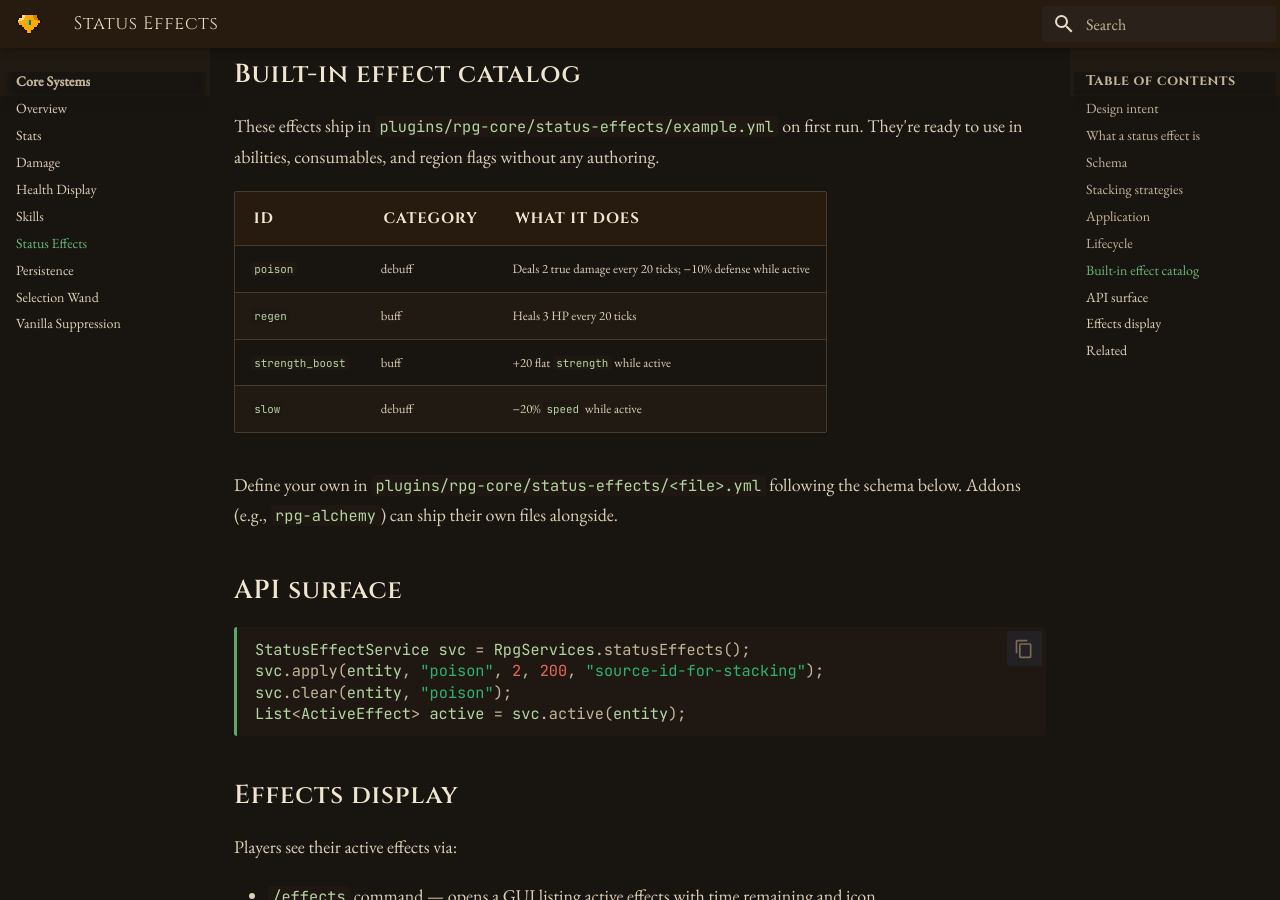
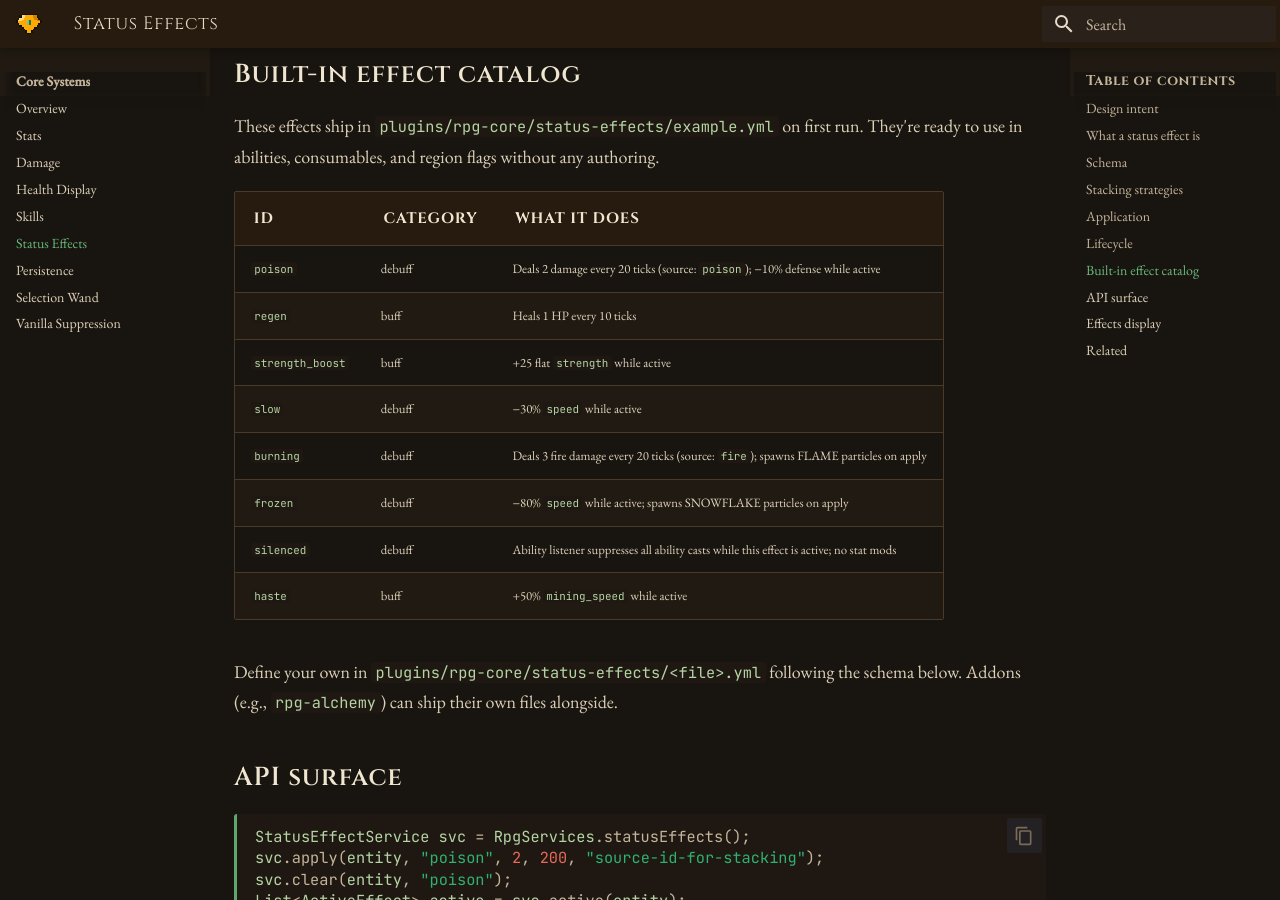
Before and after one commit to 255-Ping/RPGCORE, an MkDocs documentation site: the page built from docs/core/status-effects.md, in a window 1280 px wide and 900 px high, scrolled down 2997 px. Built offline with MkDocs 1.6.1 and Material for MkDocs 9.7.7, drawn with Linux system fonts in a browser that asks for light colours.

Commit message:
docs: deep-dive audit fixes (stats, mobs AI, status effects, ability lore)
- stats.md: add knockback, ammo_usage_reduction, projectile_speed (Combat)
  and auto_loot (Loot) — all present in BuiltinStat enum but undocumented
- mobs.md: remove 5 phantom AI fields (target-priority, leash-action,
  retreat-at-health-percent, move-speed-multiplier, flees-from) that
  MobLoader does NOT parse; add DeathParticle/DeathSound fields from 1.6.0
- status-effects.md: fix wrong catalog values (regen 1HP/10t not 3/20t;
  strength_boost +25 not +20; slow -30% not -20%); add burning, frozen,
  silenced, haste to built-in catalog (added in rpg-core 1.10.2)
- abilities.md: document cooldown-in-lore hint (rpg-core 1.10.9)

Co-Authored-By: Claude Sonnet 4.6 <noreply@anthropic.com>

```diff
--- a/docs/core/status-effects.md
+++ b/docs/core/status-effects.md
@@ -83,10 +83,14 @@ These effects ship in `plugins/rpg-core/status-effects/example.yml` on first run
 
 | ID | Category | What it does |
 |---|---|---|
-| `poison` | debuff | Deals 2 true damage every 20 ticks; −10% defense while active |
-| `regen` | buff | Heals 3 HP every 20 ticks |
-| `strength_boost` | buff | +20 flat `strength` while active |
-| `slow` | debuff | −20% `speed` while active |
+| `poison` | debuff | Deals 2 damage every 20 ticks (source: `poison`); −10% defense while active |
+| `regen` | buff | Heals 1 HP every 10 ticks |
+| `strength_boost` | buff | +25 flat `strength` while active |
+| `slow` | debuff | −30% `speed` while active |
+| `burning` | debuff | Deals 3 fire damage every 20 ticks (source: `fire`); spawns FLAME particles on apply |
+| `frozen` | debuff | −80% `speed` while active; spawns SNOWFLAKE particles on apply |
+| `silenced` | debuff | Ability listener suppresses all ability casts while this effect is active; no stat mods |
+| `haste` | buff | +50% `mining_speed` while active |
 
 Define your own in `plugins/rpg-core/status-effects/<file>.yml` following the schema below. Addons (e.g., `rpg-alchemy`) can ship their own files alongside.
 
```
Also changed, not shown: docs/content/abilities.md (+8 -0 lines), docs/content/mobs.md (+4 -5 lines), docs/stats.md (+4 -0 lines).
